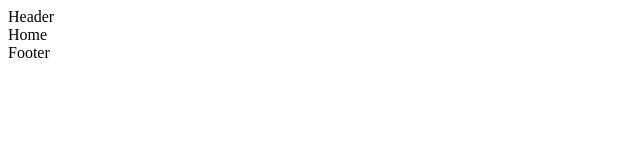
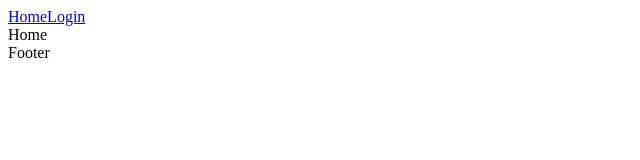
Before and after one commit to rogerxavier29/Desafio_React2, a React (Create React App) app in the folder usuarios/: page / in a window 1280 px wide. Shown: the top 160 px of the page, without its empty margins (0-640 px from the left). Built offline with nearby package versions, Linux system fonts and the light colour scheme.

Commit message:
Header-Login
passado no Header.js link de login e Home

```diff
--- a/usuarios/src/Components/Header.js
+++ b/usuarios/src/Components/Header.js
@@ -1,7 +1,15 @@
 import React from 'react';
+import { Link } from 'react-router-dom';
 
 const Header = () => {
-  return <div>Header</div>;
+  return (
+    <div>
+      <nav>
+        <Link to="/">Home</Link>
+        <Link to="/login">Login</Link>
+      </nav>
+    </div>
+  );
 };
 
 export default Header;
```
